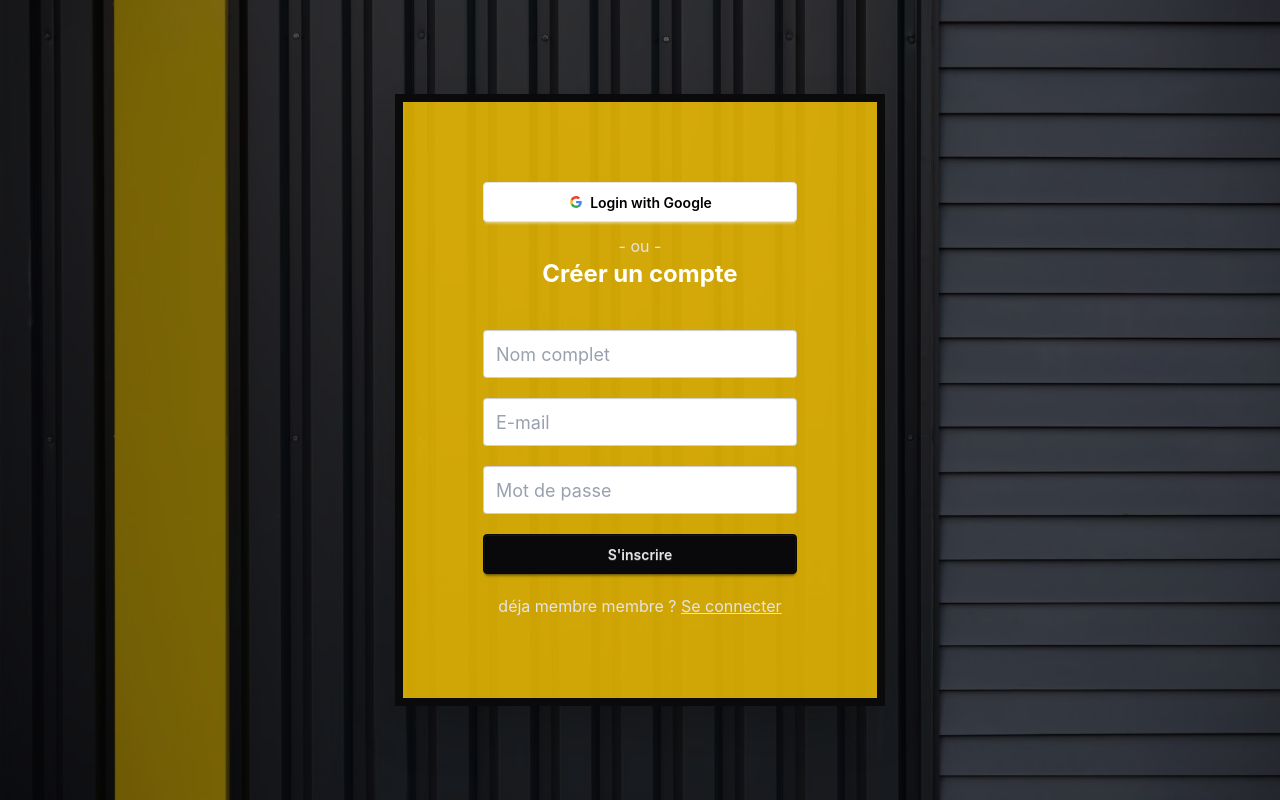
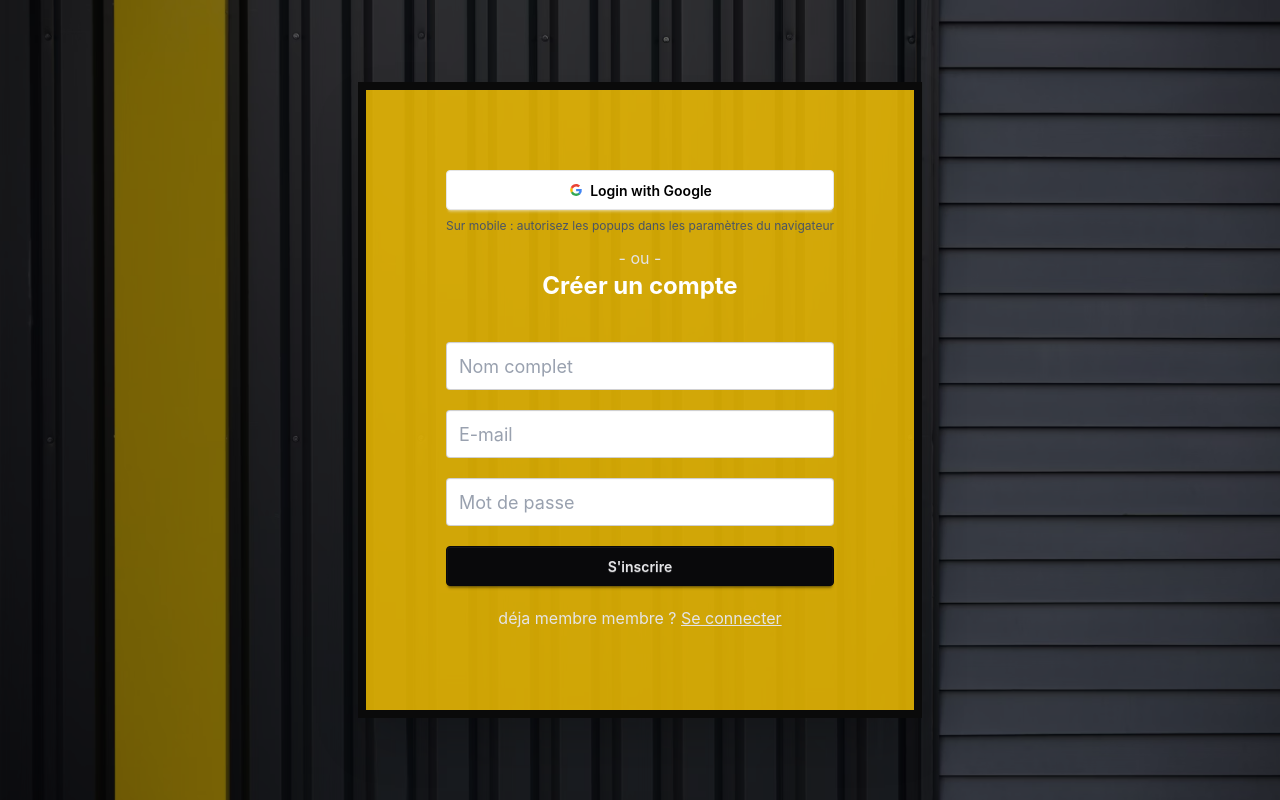
Before and after one commit to Sanke225/Atelier-E-Budget, a React (Vite) app: page /signup in a window 1280 px wide. Built offline with nearby package versions, Linux system fonts and the light colour scheme; no server answers.

Commit message:
Erreur de connxion google mail via firebase 6

```diff
--- a/src/Components/GmailConnection.tsx
+++ b/src/Components/GmailConnection.tsx
@@ -43,9 +43,13 @@ function GmailConnection() {
 
             // Message spécifique pour popup bloqué
             if (error.code === 'auth/popup-blocked') {
-                Toasterror("Popup bloqué ! Veuillez autoriser les popups pour ce site.")
+                Toasterror("Popup bloqué ! Allez dans les paramètres de votre navigateur → Autorisations du site → Activer les popups")
             } else if (error.code === 'auth/popup-closed-by-user') {
-                Toasterror("Connexion annulée")
+                // L'utilisateur a fermé, pas besoin d'erreur
+                console.log("Popup fermé par l'utilisateur")
+            } else if (error.code === 'auth/cancelled-popup-request') {
+                // Popup déjà ouvert, pas besoin d'erreur
+                console.log("Popup déjà ouvert")
             } else {
                 Toasterror("Erreur lors de la connexion avec Google")
             }
@@ -58,6 +62,9 @@ function GmailConnection() {
                 <svg aria-label="Google logo" width="16" height="16" xmlns="http://www.w3.org/2000/svg" viewBox="0 0 512 512"><g><path d="m0 0H512V512H0" fill="#fff"></path><path fill="#34a853" d="M153 292c30 82 118 95 171 60h62v48A192 192 0 0190 341"></path><path fill="#4285f4" d="m386 400a140 175 0 0053-179H260v74h102q-7 37-38 57"></path><path fill="#fbbc02" d="m90 341a208 200 0 010-171l63 49q-12 37 0 73"></path><path fill="#ea4335" d="m153 219c22-69 116-109 179-50l55-54c-78-75-230-72-297 55"></path></g></svg>
                 Login with Google
             </button>
+            <p className="text-xs text-gray-600 mt-2 text-center">
+                Sur mobile : autorisez les popups dans les paramètres du navigateur
+            </p>
         </div>
     )
 }
```
